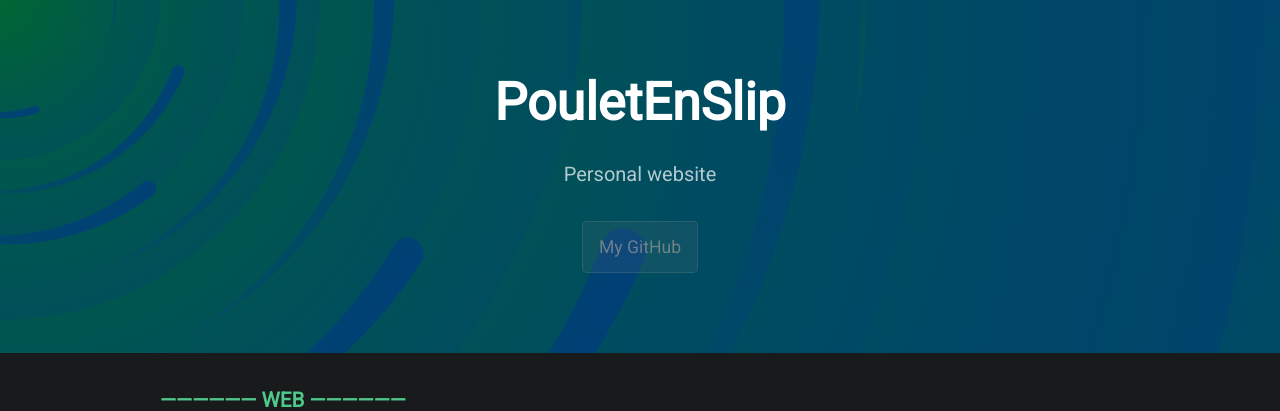
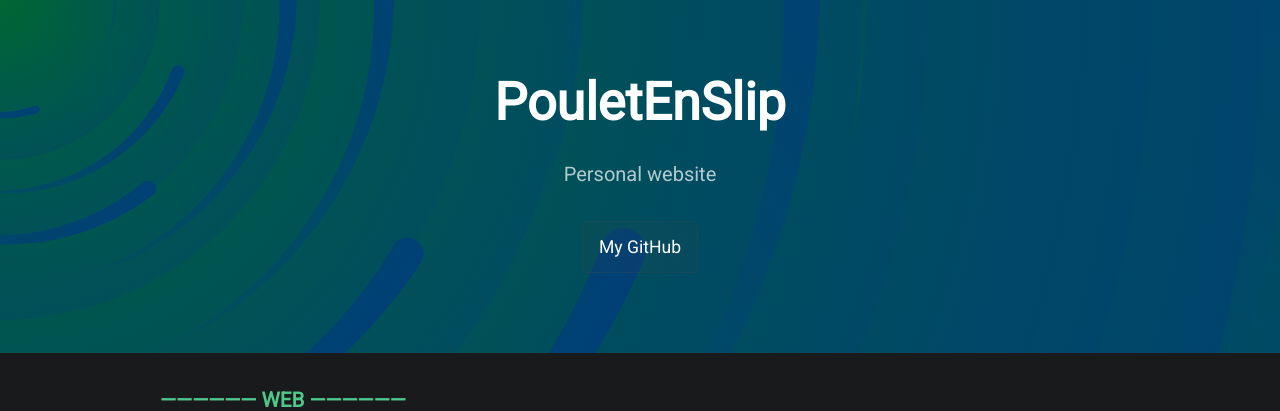
Before and after one commit to PouletEnSlip/pouletenslip.github.io, a Jekyll site: the page built from index.md, in a window 1280 px wide. Shown: the top 411 px of the page. Built offline with Jekyll 4.4.1, drawn with Linux system fonts in a browser that asks for light colours; comment, search, counter and statistics services are not loaded; our own code applies the rules of GitHub Pages for plain Markdown files.

Commit message:
Update jekyll-theme-cayman.scss

```diff
--- a/_sass/jekyll-theme-cayman.scss
+++ b/_sass/jekyll-theme-cayman.scss
@@ -44,19 +44,19 @@ a {
   font-family: "Roboto";
   display: inline-block;
   margin-bottom: 1rem;
-  color: rgba(150, 150, 150, .7);
-  background: rgba(150, 150, 150, .1);
-  border-color: rgba(150, 150, 150, .2);
+  color: #fff;
+  background: rgba(75, 75, 75, .1);
+  border-color: rgba(75, 75, 75, .2);
   border-style: solid;
   border-width: 1px;
   border-radius: .3rem;
   transition: .2s;
 
   &:hover {
-    color: rgba(150, 150, 150, .8);
+    //color: rgba(75, 75, 75, .8);
     text-decoration: none;
-    background: rgba(150, 150, 150, .2);
-    border-color: rgba(150, 150, 150, .3);
+    background: rgba(75, 75, 75, .2);
+    border-color: rgba(75, 75, 75, .3);
   }
 
   + .btn {
```
